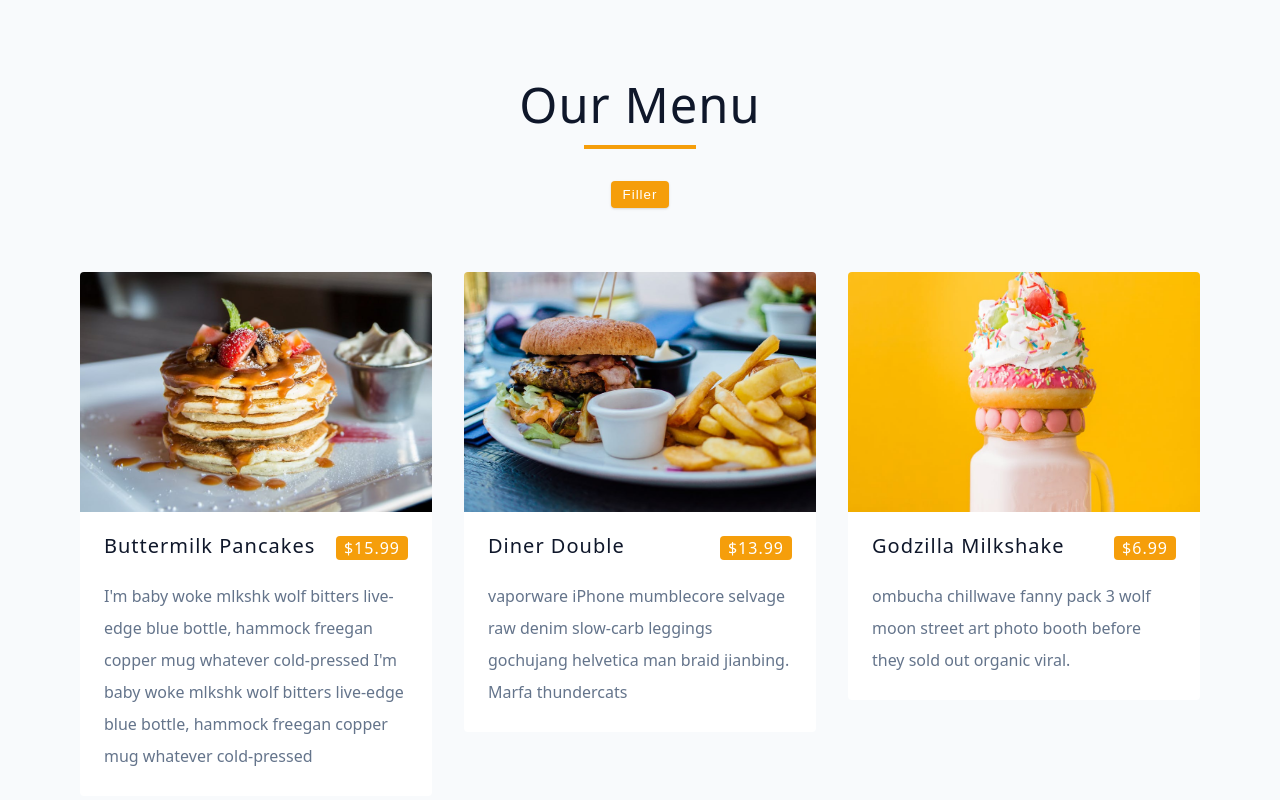
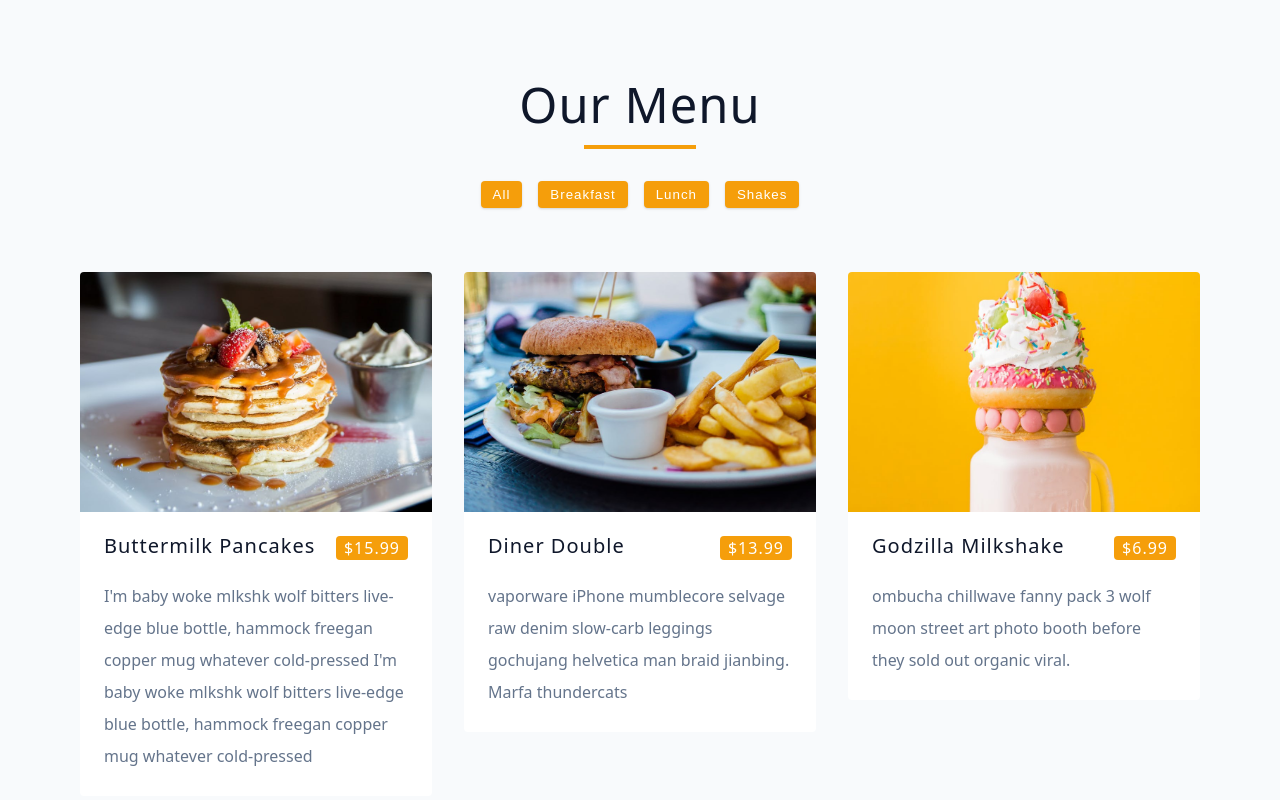
Before and after one commit to luc4s-git/menu, a React (Vite) app: page / in a window 1280 px wide. Shown: the top 800 px of the page. Built offline with nearby package versions, Linux system fonts and the light colour scheme; the HTML template or start-up script is replaced by a standard one.

Commit message:
categories rendering

```diff
--- a/src/App.jsx
+++ b/src/App.jsx
@@ -5,26 +5,26 @@ import { useState } from 'react';
 // Components
 import Title from './components/Title';
 import Menu from './components/Menu';
-import Button from './components/Button';
+import Categories from './components/Categories';
 
 const App = () => {
   const [menu, setMenu] = useState(data);
 
-  const categories = new Set(
+  // Categories shenanigans
+  const uniqueCategories = new Set(
     menu.map((item) => {
       return item.category;
     })
   );
-
-  const categoriesArray = ['all', ...categories];
-
-  console.log(categoriesArray);
+  const categoriesArray = ['all', ...uniqueCategories];
+  const [categories, setCategories] = useState(categoriesArray);
+  // Categories shenanigans
 
   return (
     <main className="menu">
       <Title>our menu</Title>
       <div className="btn-container">
-        <Button>filler</Button>
+        <Categories categories={categories}></Categories>
       </div>
       <section className="section-center">
         <Menu menu={menu}></Menu>
--- a/src/components/Button.jsx
+++ /dev/null
@@ -1,7 +0,0 @@
-export default function Button({ children }) {
-  return (
-    <button type="button" className="btn">
-      {children}
-    </button>
-  );
-}
--- /dev/null
+++ b/src/components/Categories.jsx
@@ -0,0 +1,11 @@
+export default function Button({ categories }) {
+  const categoriesMapping = categories.map((category) => {
+    return (
+      <button type="button" className="btn" key={category}>
+        {category}
+      </button>
+    );
+  });
+
+  return <>{categoriesMapping}</>;
+}
```
Also changed, not shown: 1 other file (tests, documents, lock files or other folders).
